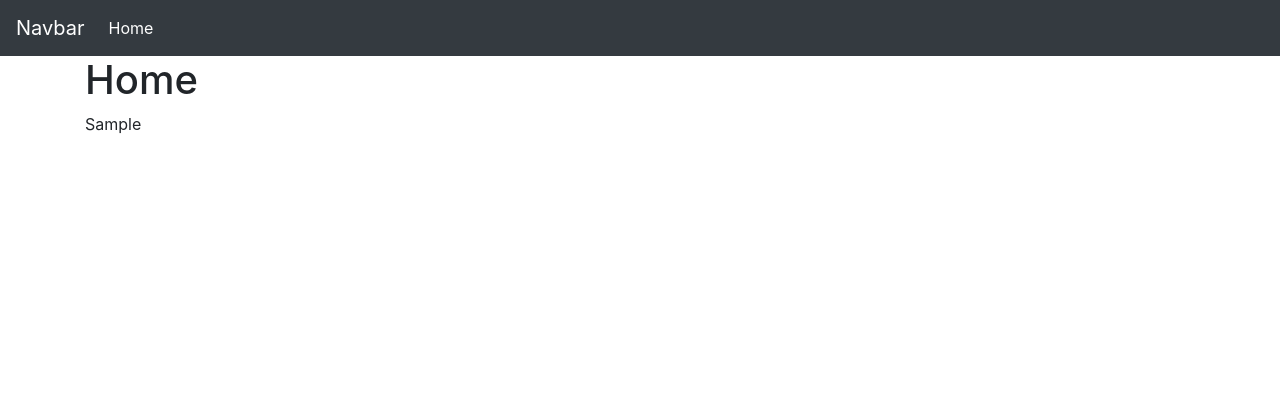
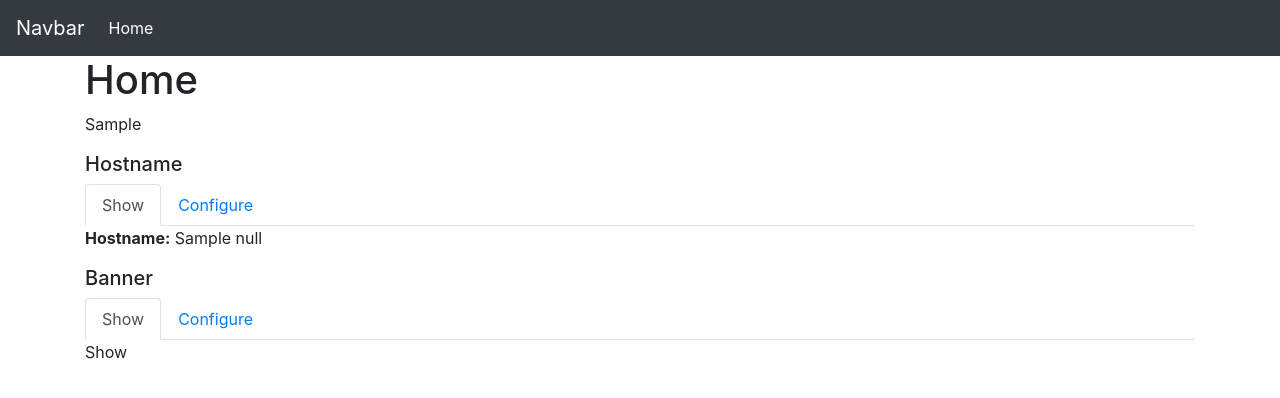
Before and after one commit to Brodur/Network-Automation-Project, a Django app: template templates/index.html in a window 1280 px wide. Shown: the top 398 px of the page. Run offline with Django 3.2, Linux system fonts and the light colour scheme; the template is opened without the code that fills it: most values are stand-ins (such as "Sample title", 1, 10 or a date in 2020); some libraries are stand-ins or nearby versions.

Commit message:
Hostname show and config skeletons

```diff
--- a/templates/index.html
+++ b/templates/index.html
@@ -4,5 +4,56 @@
 
 <h1>Home</h1>
 <p>{{ sample_var }}</p>
+<!-- Hostname -->
+<div id="hostname" class="mt-2">
+  <h5>Hostname</h5>
+  <ul class="nav nav-tabs" id="hostnameTab" role="tablist">
+    <li class="nav-item">
+      <a class="nav-link active" id="hostname-show-tab" data-toggle="tab" href="#hostname-show">Show</a>
+    </li>
+    <li class="nav-item">
+      <a class="nav-link" id="hostname-config-tab" data-toggle="tab" href="#hostname-configure" role="tab" aria-controls="profile" aria-selected="false">Configure</a>
+    </li>
+  </ul>
+  <div class="tab-content" id="hostnameTabContent">
+    <!-- Tab Contents -->
+    <div class="tab-pane fade show active" id="hostname-show" role="tabpanel">
+      <!-- Show Hostname -->
+      <p><strong>Hostname:</strong> {{ Null }}</p>
+    </div>
+    <div class="tab-pane fade" id="hostname-configure" role="tabpanel">
+      <!-- Edit Hostname -->
+      <form action="/config/set-hostname" method="post">
+        <div class="form-group">
+          <label for="hostname-hostname">Update Hostname</label>
+          <input type="text" class="form-control" id="hostname-hostname" placeholder="ex: BLDG1-F3-200-R2">
+          <small id="hostnameHelp" class="form-text text-muted">Enter the new desired hostname.</small>
+        </div>
+        <button type="submit" class="btn btn-primary">Submit</button>
+      </form>
+    </div>
+  </div>
+</div>
+<!-- End Hostname -->
+
+<!-- Banner -->
+<div id="banner" class="mt-2">
+  <h5>Banner</h5>
+  <ul class="nav nav-tabs" id="bannerTab" role="tablist">
+    <li class="nav-item">
+      <a class="nav-link active" id="banner-show-tab" data-toggle="tab" href="#banner-show">Show</a>
+    </li>
+    <li class="nav-item">
+      <a class="nav-link" id="banner-config-tab" data-toggle="tab" href="#banner-configure" role="tab" aria-controls="profile" aria-selected="false">Configure</a>
+    </li>
+  </ul>
+  <div class="tab-content" id="bannerTabContent">
+    <!-- Tab Contents -->
+    <div class="tab-pane fade show active" id="banner-show" role="tabpanel">Show</div>
+    <div class="tab-pane fade" id="banner-configure" role="tabpanel">Config</div>
+  </div>
+</div>
+<!-- End Banner -->
+
 
 {% endblock content %}
```
